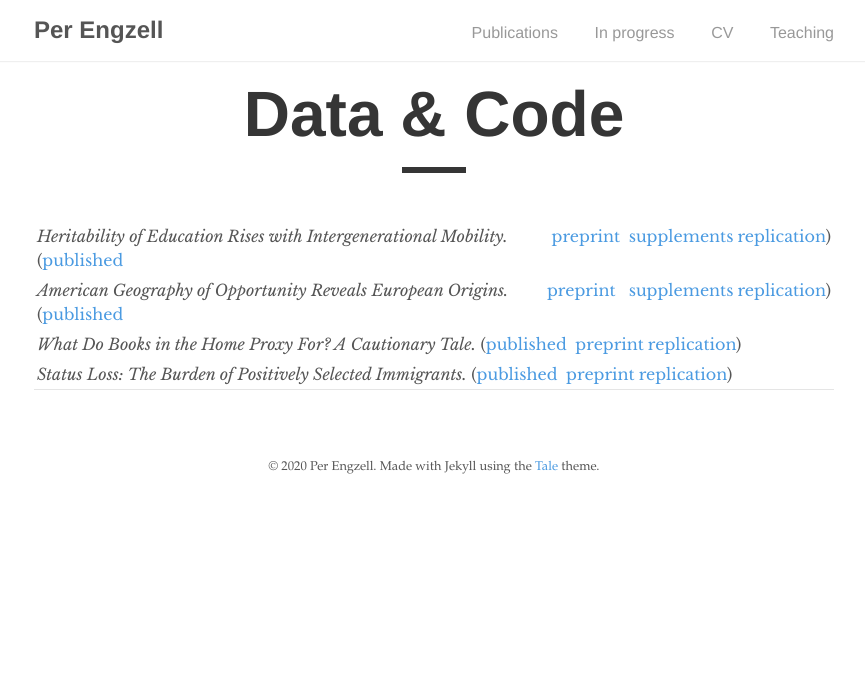
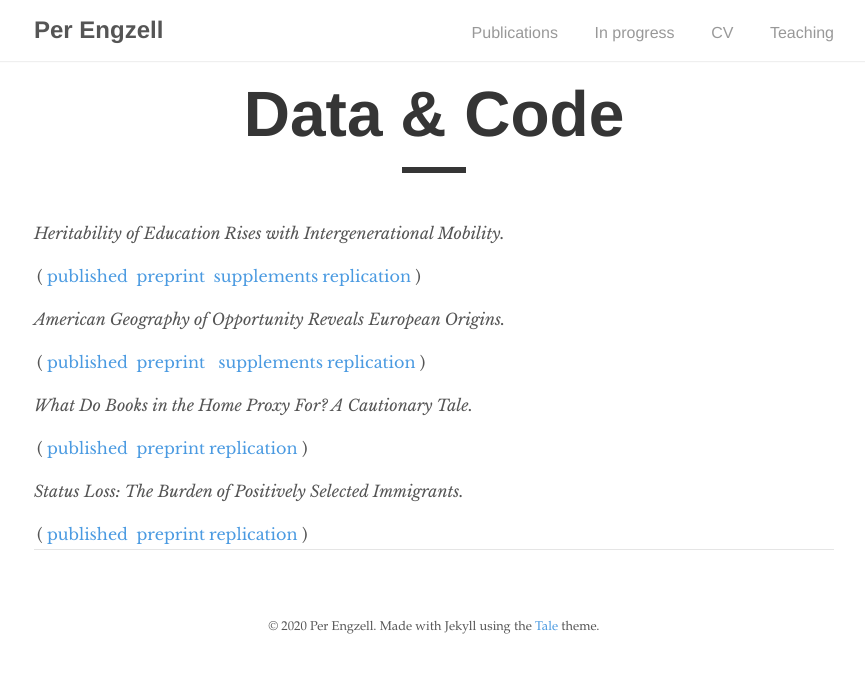
Before and after one commit to pengzell/pengzell.github.io, a Jekyll site: the page built from _pages/code.md, in a window 1280 px wide. Shown: the top 673 px of the page, without its empty margins (206-1071 px from the left). Built offline with Jekyll 4.4.1, drawn with Linux system fonts in a browser that asks for light colours.

Commit message:
Update code.md

```diff
--- a/_pages/code.md
+++ b/_pages/code.md
@@ -5,10 +5,18 @@ author: "Per Engzell"
 permalink: /datacode/
 ---
 
-*Heritability of Education Rises with Intergenerational Mobility.* ([published](https://doi.org/10.1073/pnas.1912998116) | [preprint](https://osf.io/preprints/socarxiv/yeq68/) | [supplements](https://osf.io/r9kp2/) | [replication](https://osf.io/c549j/))
+*Heritability of Education Rises with Intergenerational Mobility.*
 
-*American Geography of Opportunity Reveals European Origins.* ([published](https://doi.org/10.1073/pnas.1810893116)  | [preprint](https://osf.io/preprints/socarxiv/bm8c9/) | [supplements](https://www.pnas.org/content/pnas/suppl/2019/03/04/1810893116.DCSupplemental/pnas.1810893116.sapp.pdf) | [replication](https://osf.io/5w7kf/))
+( [published](https://doi.org/10.1073/pnas.1912998116) | [preprint](https://osf.io/preprints/socarxiv/yeq68/) | [supplements](https://osf.io/r9kp2/) | [replication](https://osf.io/c549j/) )
 
-*What Do Books in the Home Proxy For? A Cautionary Tale.* ([published](https://doi.org/10.1177/0049124119826143) | [preprint](https://osf.io/preprints/socarxiv/a6jny/) | [replication](https://osf.io/gh9kp/))
+*American Geography of Opportunity Reveals European Origins.*
 
-*Status Loss: The Burden of Positively Selected Immigrants.* ([published](https://doi.org/10.1177/0197918319850756) | [preprint](https://osf.io/preprints/socarxiv/qr5h7/) | [replication](https://osf.io/4mws3/))
+( [published](https://doi.org/10.1073/pnas.1810893116)  | [preprint](https://osf.io/preprints/socarxiv/bm8c9/) | [supplements](https://www.pnas.org/content/pnas/suppl/2019/03/04/1810893116.DCSupplemental/pnas.1810893116.sapp.pdf) | [replication](https://osf.io/5w7kf/) )
+
+*What Do Books in the Home Proxy For? A Cautionary Tale.*
+
+( [published](https://doi.org/10.1177/0049124119826143) | [preprint](https://osf.io/preprints/socarxiv/a6jny/) | [replication](https://osf.io/gh9kp/) )
+
+*Status Loss: The Burden of Positively Selected Immigrants.*
+
+( [published](https://doi.org/10.1177/0197918319850756) | [preprint](https://osf.io/preprints/socarxiv/qr5h7/) | [replication](https://osf.io/4mws3/) )
```
